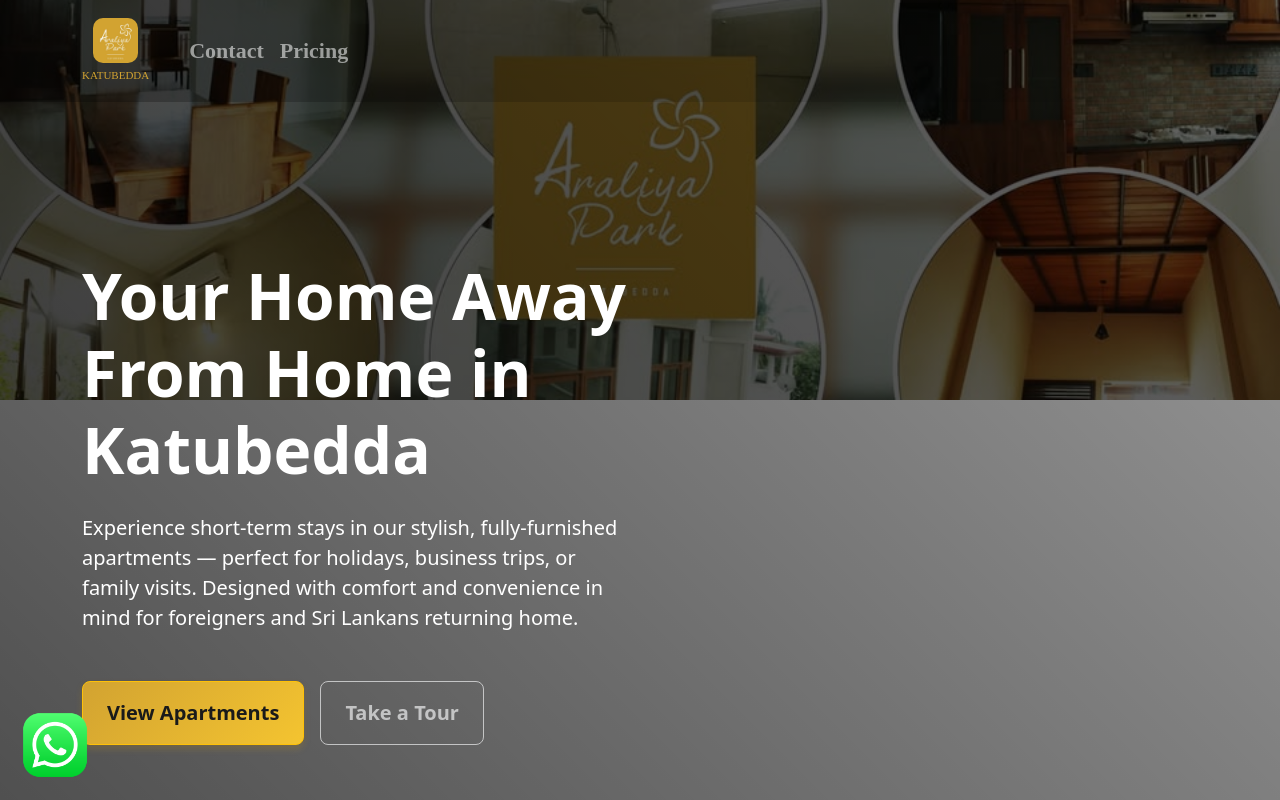
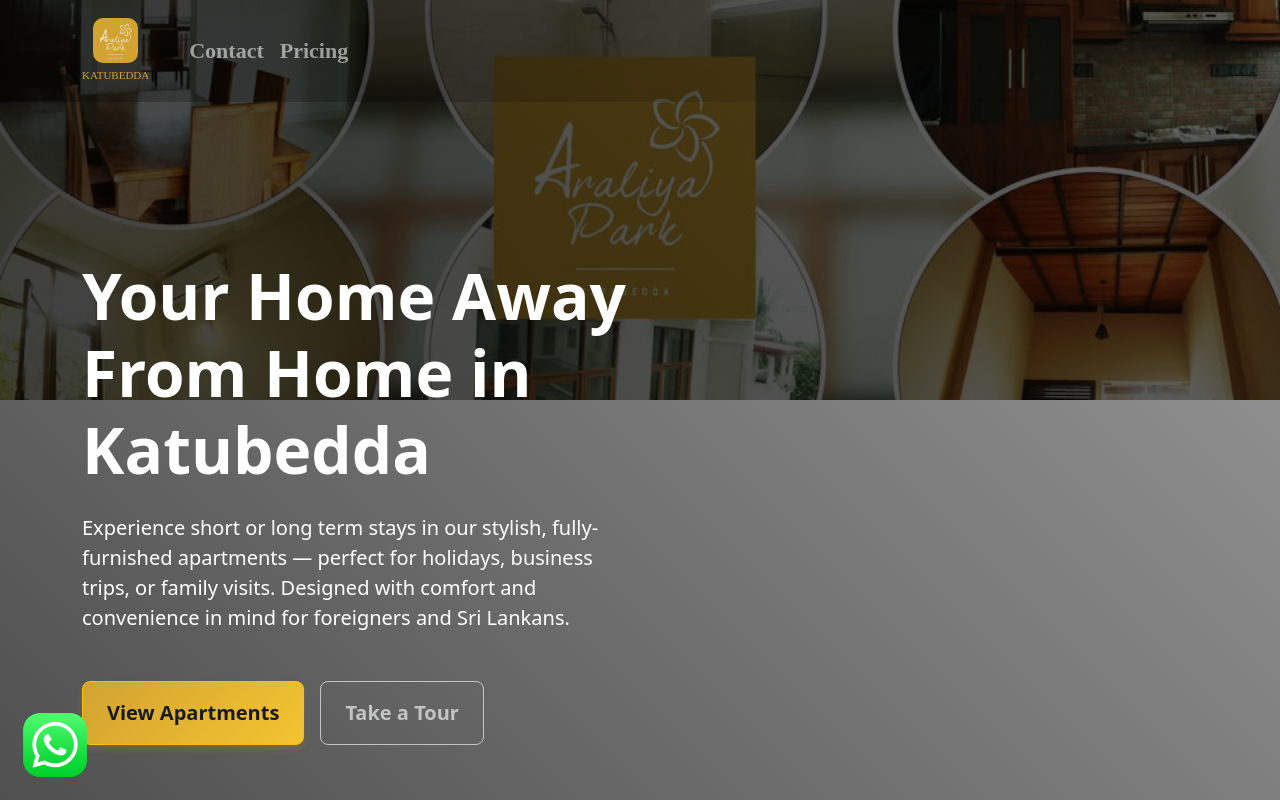
Before and after one commit to Bimindu-aberathna/Araliya_Park_Apartment, a React (Create React App) app: page / in a window 1280 px wide. Shown: the top 800 px of the page. Built offline with nearby package versions, Linux system fonts and the light colour scheme.

Commit message:
Update description for stay duration in Hero component

```diff
--- a/src/Hero.jsx
+++ b/src/Hero.jsx
@@ -33,10 +33,10 @@ function Hero(props) {
                 Your Home Away From Home in Katubedda
               </h1>
               <p className="lead mb-5 fw-normal">
-                Experience short-term stays in our stylish, fully-furnished
+                Experience short or long term stays in our stylish, fully-furnished
                 apartments — perfect for holidays, business trips, or family
                 visits. Designed with comfort and convenience in mind for
-                foreigners and Sri Lankans returning home.
+                foreigners and Sri Lankans.
               </p>
               <div className="d-flex flex-column flex-sm-row gap-3">
                 <button
```
